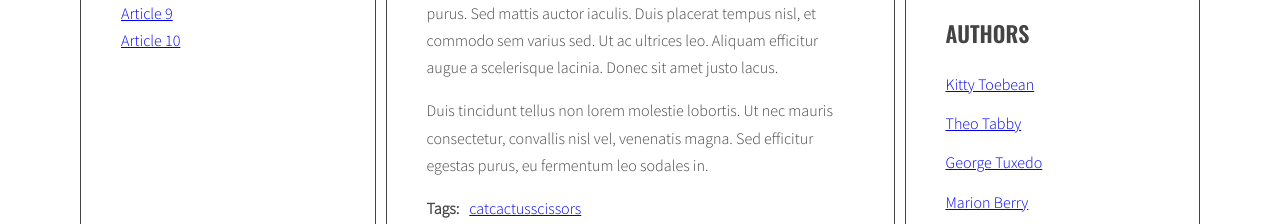
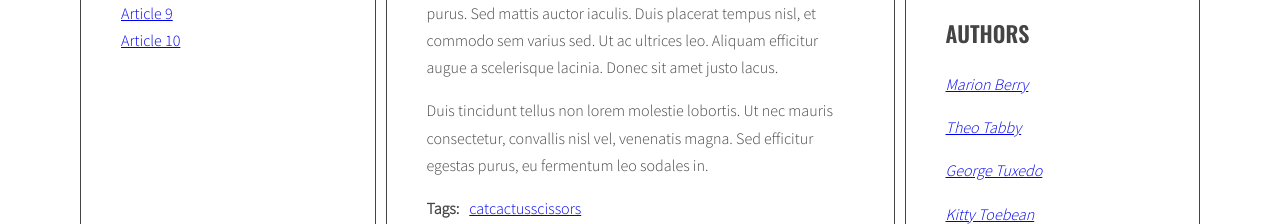
Before and after one commit to Krooll/blog-java, a plain HTML site: page index.html in a window 1280 px wide. Shown: the part 576-800 px from the top of the page. Drawn offline with nearby package versions, Linux system fonts and the light colour scheme.

Commit message:
Add authors in right column but need to fix that(double authors)

```diff
--- a/index.html
+++ b/index.html
@@ -176,26 +176,7 @@
               </aside>
               <h2 class="section-title">Authors</h2>
               <ul class="list authors">
-                <li>
-                    <a href="#">
-                      <span class="author-name">Kitty Toebean</span>
-                    </a>
-                  </li>
-                  <li>
-                    <a href="#">
-                      <span class="author-name">Theo Tabby</span>
-                    </a>
-                  </li>
-                  <li>
-                    <a href="#">
-                      <span class="author-name">George Tuxedo</span>
-                    </a>
-                  </li>
-                  <li>
-                    <a href="#">
-                      <span class="author-name">Marion Berry</span>
-                    </a>
-                  </li>
+
               </ul>
             </aside>
           </main>
--- a/js/script.js
+++ b/js/script.js
@@ -58,6 +58,7 @@ const optArticleSelector = '.post',
   optArticleTagsSelector = '.post-tags .list',
   optArticleAuthorSelector = '.post .post-author',
   optTagListSelector = '.tags.list',
+  optAuthorsListSelector ='.list.authors',
   optCloudClassCount = 5,
   optCloudClassPrefix = 'tag-size-';
 
@@ -312,6 +313,10 @@ const optArticleSelector = '.post',
 
 function generateAuthors(){
 
+  /*NEW create new variable allAuthors witch empty object*/
+
+  let allAuthors = [];
+
   /*find all authors*/
 
   const articles = document.querySelectorAll(optArticleSelector);
@@ -332,18 +337,37 @@ function generateAuthors(){
 
     const authorTag = article.getAttribute('data-author');
 
+
     /* generate HTML of the link */
 
-    const authorLink = '<p class="post-author"><a href="#author-' + authorTag + '">' + authorTag + '</a></p>';
+    const linkHTML = '<p class="post-author"><a href="#author-' + authorTag + '">' + authorTag + '</a></p>';
 
     /* add generated code to html variable */
 
-    html = html + authorLink;
+    html = html + linkHTML;
+
+    /*NEW check if this link is NOT already in allAuthors*/
+
+    if(allAuthors.indexOf(linkHTML)){
+
+      /*NEW generate code to allTags array*/
+
+      allAuthors.push(linkHTML);
+    }
 
     /*insert HTML of all the links into tags wrapper*/
 
-    authorWrapper.innerHTML = html;
+     authorWrapper.innerHTML = html;
   }
+
+  /*NEW find list of tags in right column*/
+
+  const authorList = document.querySelector(optAuthorsListSelector);
+
+
+  /*NEW add html from allTags to taglist*/
+
+  authorList.innerHTML = allAuthors.join('');
 
 }
 
```
